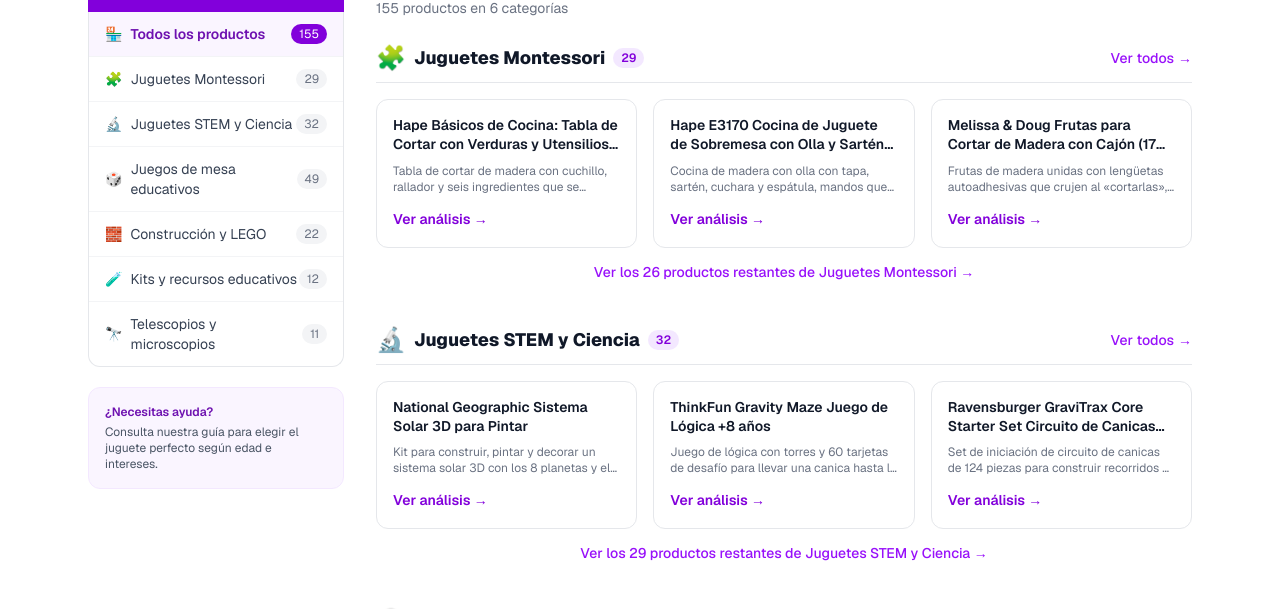
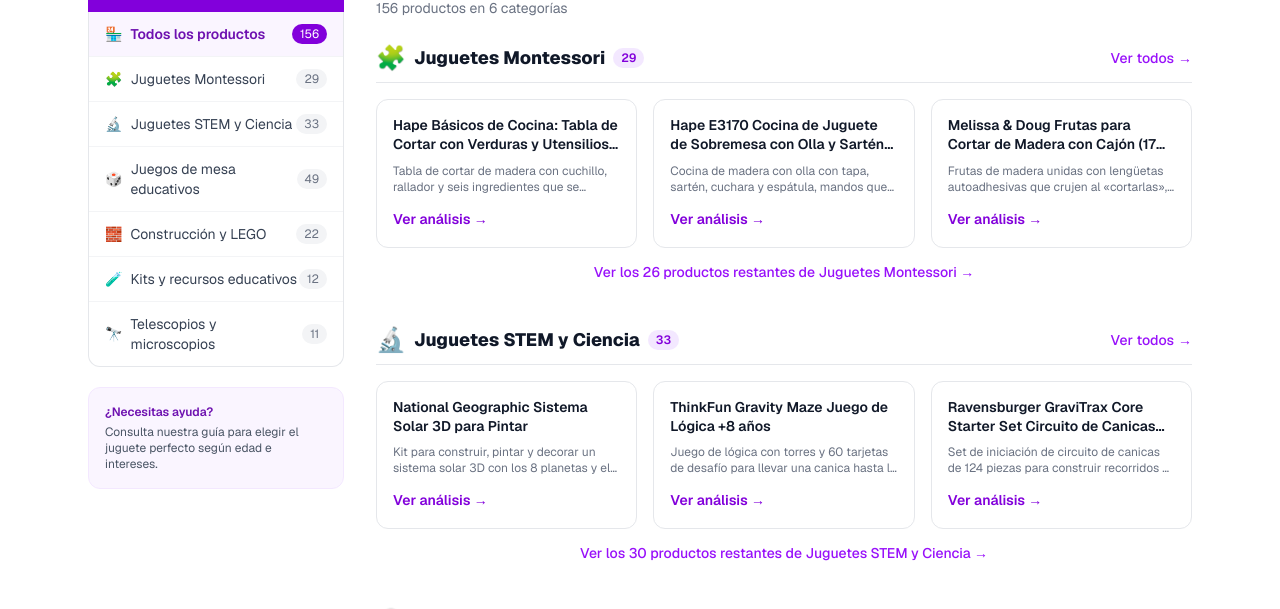
Before and after one commit to mktweb360/juguetestem, a Next.js app: page /tienda in a window 1280 px wide. Shown: the part 177-786 px from the top of the page. Built offline with nearby package versions, Linux system fonts and the light colour scheme.

Commit message:
Contenido: ficha Science4you super kit científico 150 experimentos (#73)

```diff
--- a/data/posts.ts
+++ b/data/posts.ts
@@ -415,7 +415,7 @@ export const posts: Post[] = [
     category: "STEM",
     date: "2025-08-08",
     readTime: 8,
-    relatedProducts: ["thames-kosmos-intro-chemistry-27-experimentos", "thames-kosmos-kids-first-science-kit", "national-geographic-mega-kit-excavacion-gemas", "national-geographic-quimica-asquerosa-18-experimentos", "unglinga-kit-cientifico-50-experimentos", "science4you-laboratorio-quimica-25-experimentos-8-anos"],
+    relatedProducts: ["thames-kosmos-intro-chemistry-27-experimentos", "thames-kosmos-kids-first-science-kit", "national-geographic-mega-kit-excavacion-gemas", "national-geographic-quimica-asquerosa-18-experimentos", "unglinga-kit-cientifico-50-experimentos", "science4you-laboratorio-quimica-25-experimentos-8-anos", "science4you-super-kit-cientifico-150-experimentos-8-anos"],
     relatedPosts: ["thames-kosmos-analisis-gama-completa", "microscopio-ninos-guia-compra", "robotica-ninos-primeros-pasos", "experimentos-caseros-seguros-ninos"],
     categoryCta: { href: "/tienda/juguetes-stem", text: "Ver kits de química →" },
   },
--- a/data/products.ts
+++ b/data/products.ts
@@ -733,6 +733,25 @@ export const products: Product[] = [
     relatedPosts: ["kits-quimica-ninos-seguros-guia"],
   },
   {
+    slug: "science4you-super-kit-cientifico-150-experimentos-8-anos",
+    // Comprobada en amazon.es el 28/11/2026: botón de compra activo, remitente y vendedor Amazon. Datos solo de la ficha de Amazon.
+    name: "Science4you Super Kit Científico 150 Experimentos 8+ años",
+    asin: "B01AM6GMVW",
+    categorySlug: "juguetes-stem",
+    categoryName: "Juguetes STEM",
+    price: "Consultar precio",
+    priceMin: 0,
+    rating: 0,
+    reviewCount: 0,
+    shortDescription: "Kit de ciencias de Science4you con 150 experimentos y 68 contenidos y manualidades, con volcán, slime y tornado, para niños desde 8 años.",
+    fullDescription: "Super kit científico de Science4you para niños desde 8 años. Según la ficha de Amazon, propone 150 experimentos con 68 contenidos y manualidades, entre ellos un volcán, explosiones químicas, slime y un tornado. Incluye un libro educativo en 6 idiomas que guía los experimentos. No lo hemos probado: la información procede de la ficha de Amazon.",
+    pros: ["Remitente y vendedor Amazon", "150 experimentos de química y otras ciencias, según la ficha", "68 contenidos y manualidades", "Incluye libro educativo en 6 idiomas"],
+    cons: ["Es un kit de varios temas: no profundiza en uno solo", "No lo hemos probado: la información procede de la ficha de Amazon"],
+    specs: { "Marca": "Science4you", "Edad indicada": "Desde 8 años", "Experimentos": "150", "Contenidos y manualidades": "68", "Libro": "6 idiomas", "Vendido por": "Amazon" },
+    badge: "150 experimentos",
+    relatedPosts: ["kits-quimica-ninos-seguros-guia"],
+  },
+  {
     slug: "haba-bichos-memoria-calculo-mental",
     // Comprobada en amazon.es el 19/11/2026: botón de compra activo, vendido y enviado por Amazon. Datos solo de la ficha de Amazon.
     name: "HABA Bichos Juego de Memoria y Cálculo 6+",
--- a/lib/indexable.ts
+++ b/lib/indexable.ts
@@ -127,6 +127,7 @@ export const FEATURED_PRODUCT_SLUGS = new Set<string>([
   "thinkfun-cat-crimes-logica-8-anos",
   "thinkfun-minecraft-mtp-puzzle-magnetico-viaje-8-anos",
   "science4you-laboratorio-quimica-25-experimentos-8-anos",
+  "science4you-super-kit-cientifico-150-experimentos-8-anos",
   "minecraft-heroes-of-the-village-ravensburger",
   "maldito-games-pistas-cruzadas-juego-palabras-cooperativo",
   "cefa-toys-tweak-juego-cartas-calculo-mental",
```
